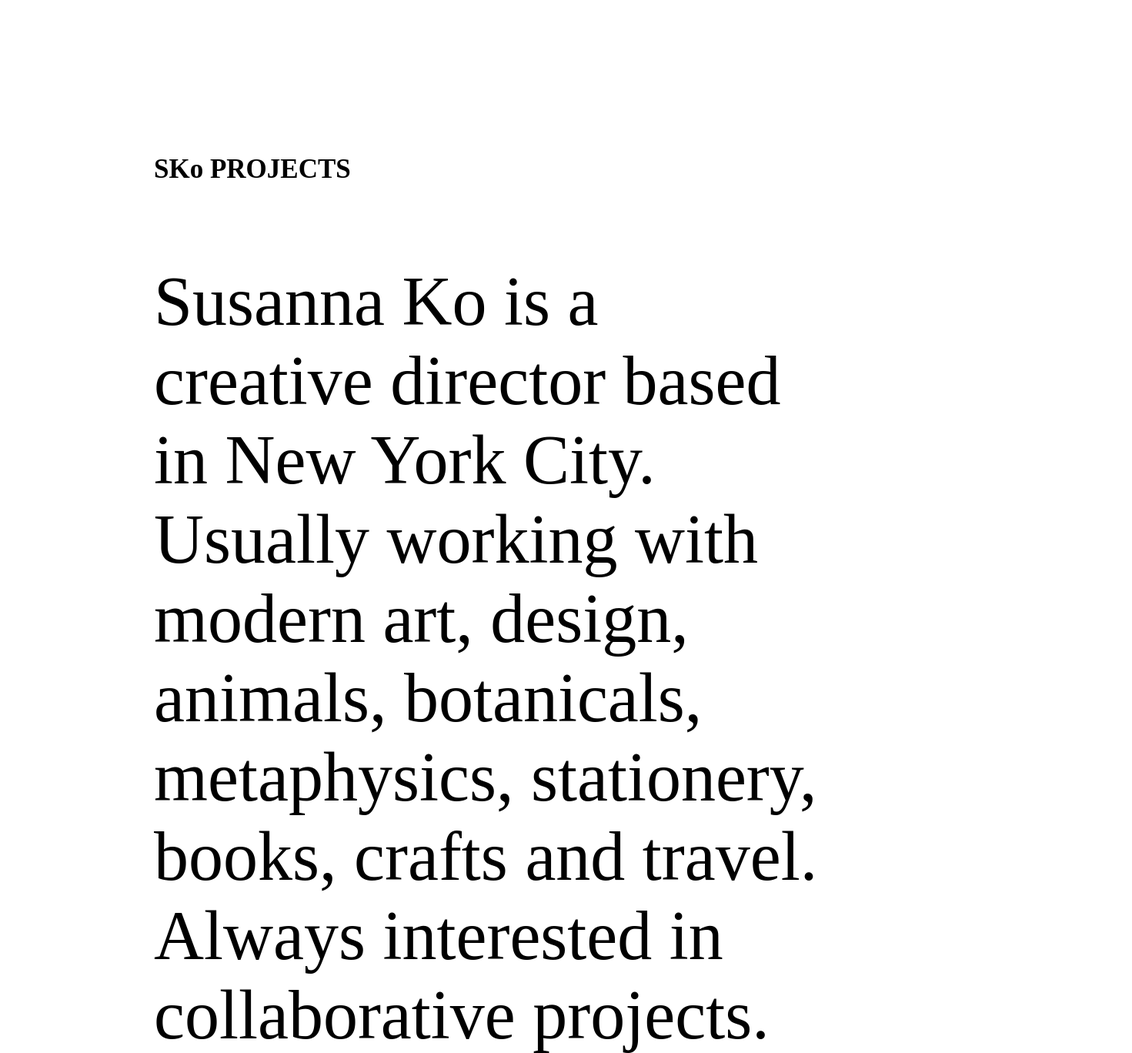
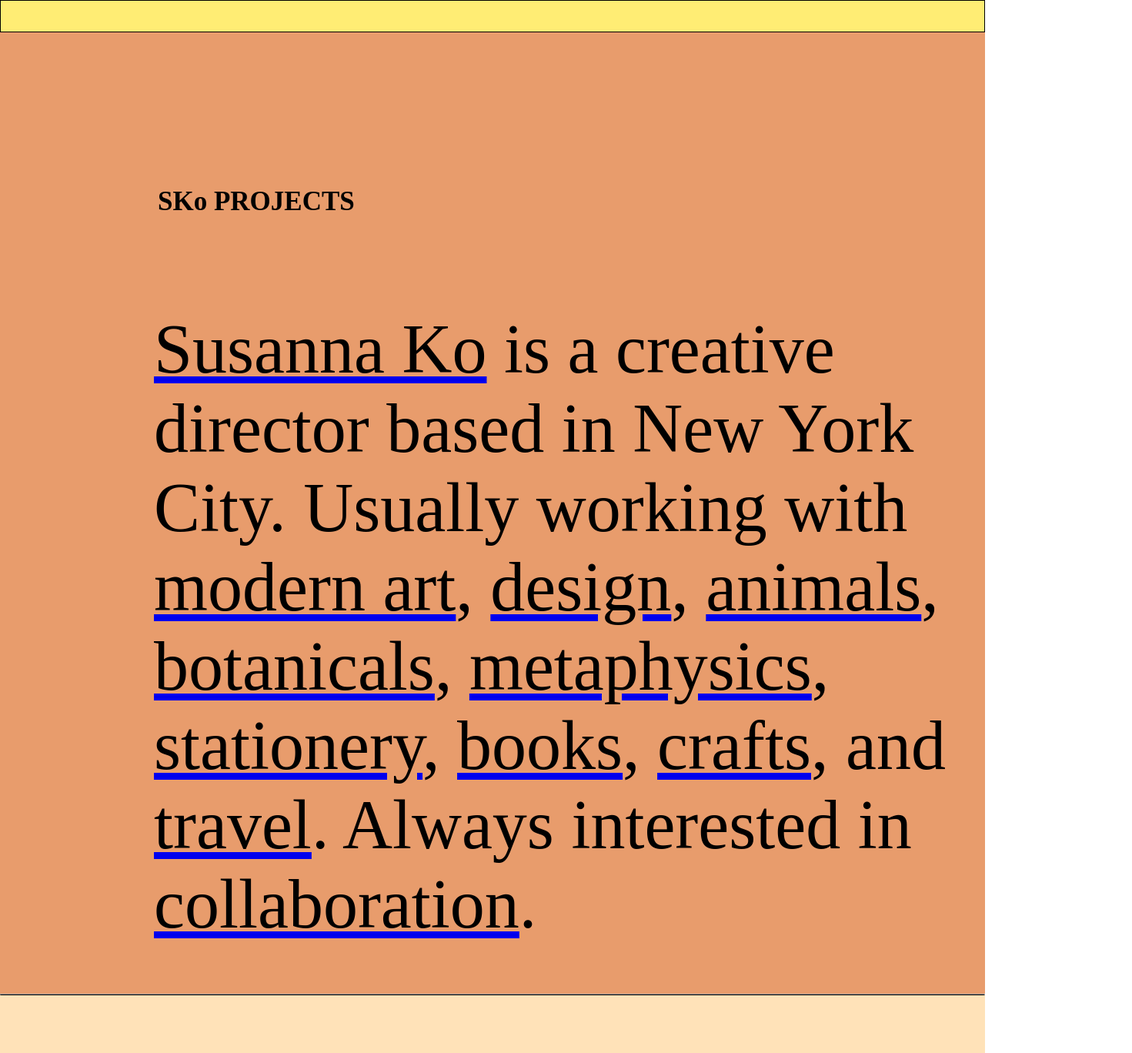
Before and after one commit to susannako/susannako.github.io, a plain HTML site: page unit_5/index.html in a window 1280 px wide. Shown: the top 1368 px of the page at 77% size, 1471 px wide, since content can reach past the window. Drawn offline with Linux system fonts and the light colour scheme.

Commit message:
Fine-tuned Home Page; Colorized Content Blocks

```diff
--- a/unit_5/css/style.css
+++ b/unit_5/css/style.css
@@ -5,23 +5,32 @@
 	margin: 0;
 }
 
-section {
-		background-color: #FFFFFF;
-		padding: 200px;
+article {
+		background-color: #E89C6C;
+		padding-top: 200px;
+		padding-left: 200px;
+		padding-bottom: 65px;
 }
 
-	h1 {
+section {
+		background-color: #FFE2B8;
+		padding-top: 100px;
+		padding-bottom: 100px;
+		padding-left: 190px;
+}
+
+h1 {
 	font-family: 'Noto Serif KR';
 	font-size: 35px;
 	color: #000000;
-	padding-bottom: 100px;
+	padding-left: 5px;
+	padding-bottom: 120px;
 }
 
 p {
 	font-family: 'Noto Serif KR';
 	font-size: 90px;
 	color: #000000;
-	border-bottom: 1px solid black;
 }
 
 body {
@@ -36,10 +45,43 @@ img {
 }
 
 footer {
-	border-top: 1px solid black;
+	background-color: #FF957E;
+	padding-top: 70px;
+	padding-bottom: 100px;
+	padding-left: 180px;
+}
+
+h4 {
 	text-align: left;
+	padding-left: 15px;
 	font-family: 'Noto Serif KR';
 	font-size: 40px;
-	color #000000;
-	padding: 200px;
+	color: #000000;
 }
+
+hr {
+	border-bottom: 1px solid black;
+	padding-top: 0px;
+	padding-left: 200px
+}
+
+ span{
+	font-family: 'Noto Serif KR';
+	font-size: 90px;
+	color: #000000;
+}
+
+div {
+	padding-left: 0px;
+}
+
+wrapper {
+	background-color: #FFFFFF;
+	width: auto width;
+}
+
+header {
+	background-color: #FFED74;
+	border: 1px black solid;
+	padding: 20px;
+}
--- a/unit_5/index.html
+++ b/unit_5/index.html
@@ -1,16 +1,42 @@
 <!DOCTYPE html>
 <html>
-<head>
+<header>
 	<title>SKo Projects</title>
 	<link rel="stylesheet" type="text/css" href="css/style.css">
-</head>
+</header>
 
 <body>
+	<div id="wrapper">
+	<article>
+
+		<div>
+			<h1>
+			SKo PROJECTS
+			</h1>
+		</div>
+
+		<div>
+			<p> <a href="#"><span>Susanna Ko</span></a>
+			is a creative director based in New York City. Usually working with
+			<a href="#"><span>modern art</span></a>,
+			<a href="#"><span>design</span></a>,
+			<a href="#"><span>animals</span></a>,
+			<a href="#"><span>botanicals</span></a>,
+			<a href="#"><span>metaphysics</span></a>,
+			<a href="#"><span>stationery</span></a>,
+			<a href="#"><span>books</span></a>,
+			<a href="#"><span>crafts</span></a>, and
+			<a href="#"><span>travel</span></a>. Always interested in
+			<a href="#"><span>collaboration</span></a>.
+			</p>
+		</div>
+
+	</article>
+
+<hr>
+
+
 		<section>
-		<h1>SKo PROJECTS</h1>
-		<p> Susanna Ko is a creative director based in New York City. Usually working with modern art, design, animals, botanicals, metaphysics, stationery, books, crafts and travel. Always interested in collaborative projects. </p>
-	</section>
-
 			<img src="images/1_GA_WoodenPuzzleSet_MoMA_ALBERS_INT9_9780735355439 copy.jpg"
 			alt="moma albers wood puzzle set"
 			title="moma albers wood puzzle set">
@@ -103,12 +129,21 @@
 			alt="Bloom Notecards"
 			title="Bloom Notecards">
 
+		</section>
+
+	</div id="wrapper">
 
 </body>
 
+<hr>
+
+	<div>
+
 		<footer>
-	<p> &copy; SUSANNA KO </p>
-	<p> skoprojects@gmail.com </p>
+			<h4> &copy; SUSANNA KO </h5>
+			<h4> skoprojects@gmail.com </h5>
 		</footer>
 
+	</div>
+
 </html>
```
Also changed, not shown: unit_5/Mockup_Option1.1_LinkedPage_r1.png (deleted), unit_5/Mockup_Option1.1_r1.png (deleted), unit_5/images/HomePage_SemanticElements.png (deleted), unit_5/images/HomePage_SemanticElements_r1.png (added), unit_5/images/LinkedPage_SemanticElements.png (deleted), unit_5/images/Linked_Page_SemanticElements_r1.png (added). Lines whose indentation alone changed are shown as unchanged.
